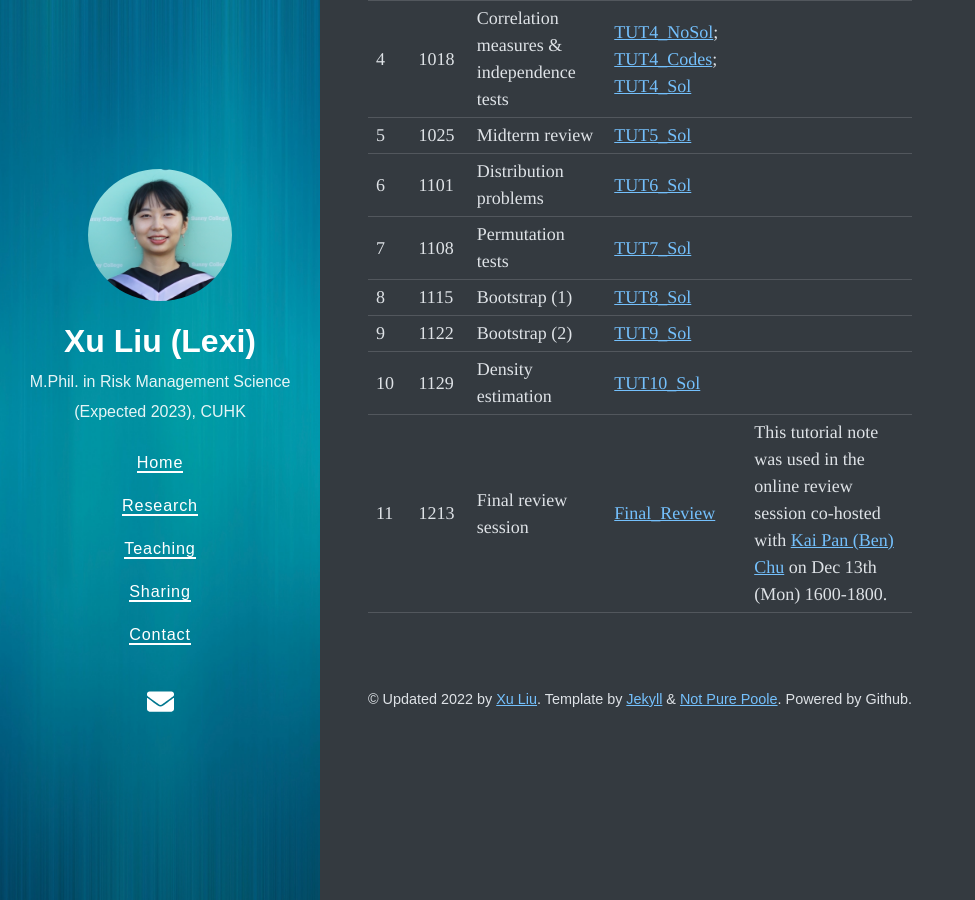
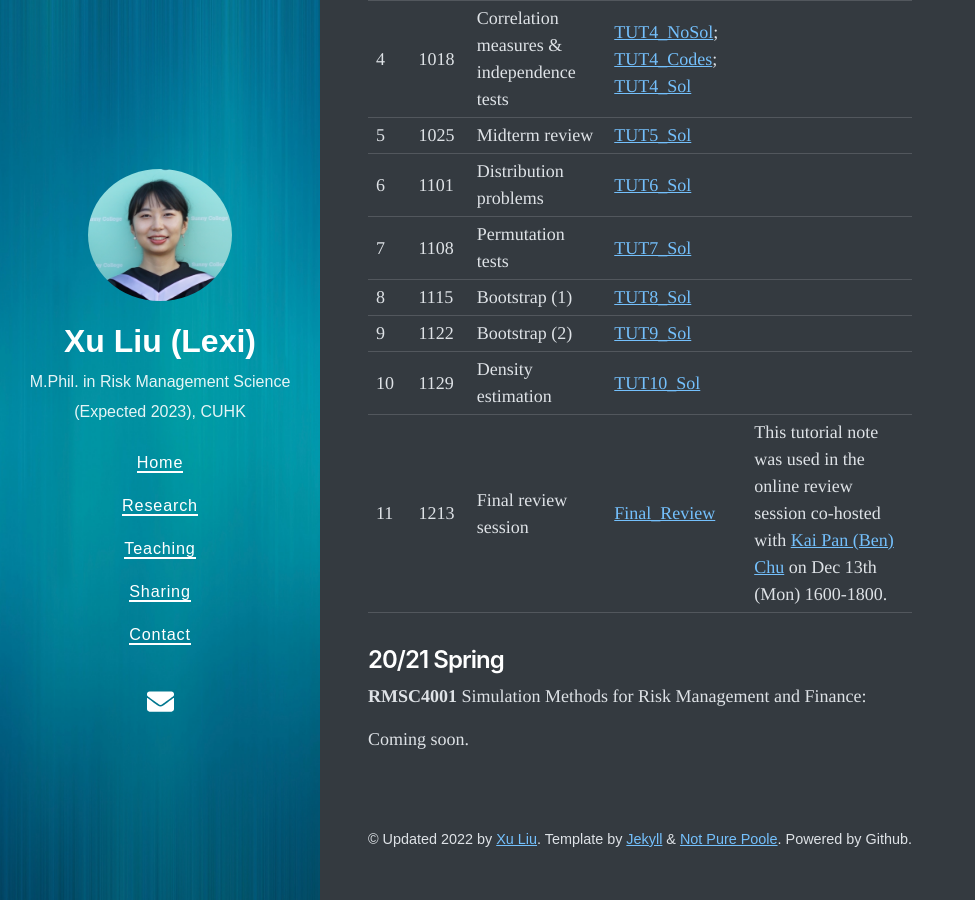
Before and after one commit to lexilxu/MyPage, a Jekyll site: the page built from teaching.md, in a window 1280 px wide and 900 px high, scrolled down 579 px. Shown: the whole window, without its empty margins (0-975 px from the left). Built offline with Jekyll 4.4.1, drawn with Linux system fonts in a browser that asks for light colours; nearby versions of some CDN libraries.

Commit message:
Update teaching.md

```diff
--- a/teaching.md
+++ b/teaching.md
@@ -6,7 +6,7 @@ type: teaching
 
 ---
 
-## 2021 Fall
+## 20/21 Fall
 
 [**STAT 3005** Nonparametric Statistics:](https://sites.google.com/site/kwchankeith/teaching/s3005?authuser=0)
 
@@ -25,3 +25,9 @@ Tutorial timetable
 | 9 | 1122 | Bootstrap (2) | [TUT9_Sol](https://mycuhk-my.sharepoint.com/:b:/r/personal/1155091975_link_cuhk_edu_hk/Documents/S3005/Tutorial/1122.pdf?csf=1&web=1&e=h3t4nq)|   |
 | 10  | 1129 | Density estimation | [TUT10_Sol](https://mycuhk-my.sharepoint.com/:b:/r/personal/1155091975_link_cuhk_edu_hk/Documents/S3005/Tutorial/1129.pdf?csf=1&web=1&e=KiaYjE) |  |
 | 11 | 1213 | Final review session | [Final_Review](https://mycuhk-my.sharepoint.com/:b:/r/personal/1155091975_link_cuhk_edu_hk/Documents/S3005/Tutorial/FinalReview.pdf?csf=1&web=1&e=2FXZdo) | This tutorial note was used in the online review session co-hosted with [Kai Pan (Ben) Chu](https://sites.google.com/view/kpchu) on Dec 13th (Mon) 1600-1800.|
+
+## 20/21 Spring
+
+**RMSC4001** Simulation Methods for Risk Management and Finance:
+
+Coming soon.
```
